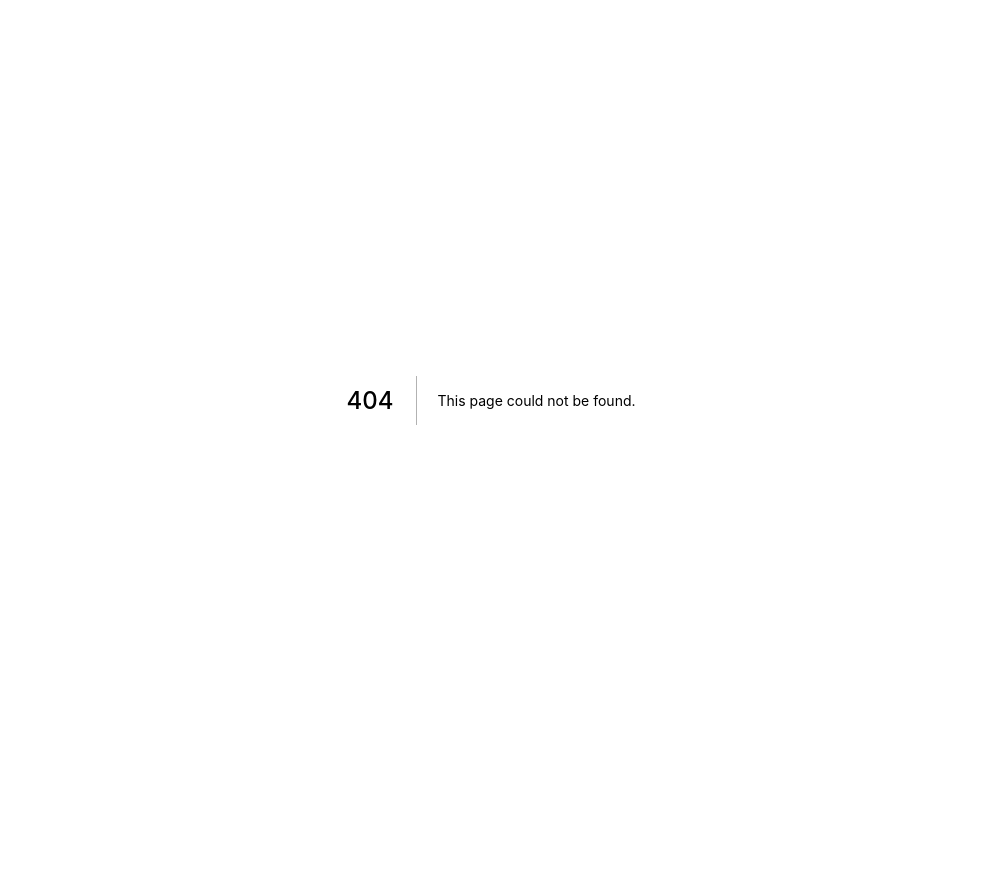
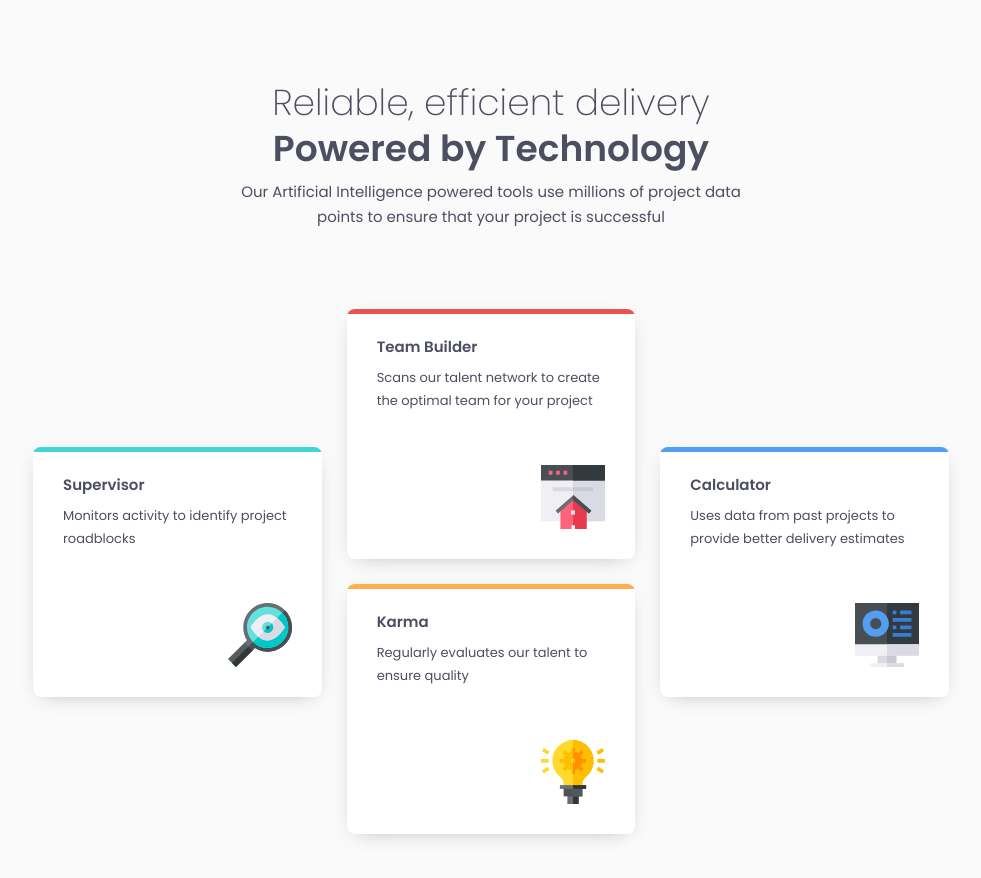
Before and after one commit to tloyan/frontendmentor, a Next.js app: page /four-card-feature-section in a window 1280 px wide. Before the commit this address had no page. Shown: the top 878 px of the page, without its empty margins (149-1130 px from the left). Before the commit the page ends 800 px from the top, so only its background shows below. Built offline with nearby package versions, Linux system fonts and the light colour scheme.

Commit message:
add four card feature section challenge

```diff
--- /dev/null
+++ b/components/four-card-feature-section/index.js
@@ -0,0 +1,44 @@
+import IconCalculator from '../../public/four-card-feature-section/icon-calculator.svg';
+import IconKarma from '../../public/four-card-feature-section/icon-karma.svg';
+import IconSupervisor from '../../public/four-card-feature-section/icon-supervisor.svg';
+import IconTeamBuilder from '../../public/four-card-feature-section/icon-team-builder.svg';
+import style from './style.module.css';
+
+const FourCardFeatureSectionComponent = () => (
+  <div className={style.container}>
+    <div className={style.header}>
+      <h1>
+        <span>Reliable, efficient delivery</span>
+        <span>Powered by Technology</span>
+      </h1>
+      <p className={style.description}>
+        Our Artificial Intelligence powered tools use millions of project data points
+        to ensure that your project is successful
+      </p>
+    </div>
+    <div className={style.section}>
+      <div className={style.section_item}>
+        <p className={style.section_item_title}>Supervisor</p>
+        <p className={style.section_item_description}>Monitors activity to identify project roadblocks</p>
+        <IconSupervisor />
+      </div>
+      <div className={style.section_item}>
+        <p className={style.section_item_title}>Team Builder</p>
+        <p className={style.section_item_description}>Scans our talent network to create the optimal team for your project</p>
+        <IconTeamBuilder />
+      </div>
+      <div className={style.section_item}>
+        <p className={style.section_item_title}>Karma</p>
+        <p className={style.section_item_description}>Regularly evaluates our talent to ensure quality</p>
+        <IconKarma />
+      </div>
+      <div className={style.section_item}>
+        <p className={style.section_item_title}>Calculator</p>
+        <p className={style.section_item_description}>Uses data from past projects to provide better delivery estimates</p>
+        <IconCalculator />
+      </div>
+    </div>
+  </div>
+);
+
+export default FourCardFeatureSectionComponent;
--- /dev/null
+++ b/components/four-card-feature-section/style.module.css
@@ -0,0 +1,180 @@
+.container {
+  --primary-red: hsl(0, 78%, 62%);
+  --primary-cyan: hsl(180, 62%, 55%);
+  --primary-orange: hsl(34, 97%, 64%);
+  --primary-blue: hsl(212, 86%, 64%);
+
+  --neutral-very-dark-blue: hsl(234, 12%, 34%);
+  --neutral-grayish-blue: hsl(229, 6%, 66%);
+  --neutral-very-light-gray: hsl(0, 0%, 98%);
+
+  --font-family: 'Poppins', sans-serif;
+  --font-size: 15px;
+  --weight-extra-light: 200;
+  --weight-regular: 400;
+  --weigth-semi-bold: 600;
+
+  min-height: 100%;
+  font-family: var(--font-family);
+  font-size: var(--font-size);
+  font-weight: var(--weight-regular);
+
+  background-color: var(--neutral-very-light-gray);
+
+  padding-top: 85px;
+  padding-bottom: 70px;
+  padding-left: 32px;
+  padding-right: 32px;
+
+  display: flex;
+  flex-direction: column;
+  justify-content: center;
+
+  color: var(--neutral-very-dark-blue);
+}
+
+.header {
+  display: flex;
+  flex-direction: column;
+  align-items: center;
+  text-align: center;
+}
+
+.header > * + * {
+  margin-top: 12px;
+}
+
+.header > h1 {
+  font-size: 24px;
+}
+
+.header > h1 > span {
+  display: block;
+  font-weight: var(--weigth-semi-bold);
+}
+
+.header > h1 > span:first-child {
+  font-weight: var(--weight-extra-light);
+}
+
+.header > h1 > * + * {
+  margin-top: 10px;
+}
+
+.header > p {
+  max-width: 540px;
+  line-height: 25px;
+}
+
+.section {
+  margin-top: 80px;
+
+  display: grid;
+  grid-template-columns: 1fr;
+  gap: 25px;
+}
+
+.section_item {
+  display: flex;
+  flex-direction: column;
+  justify-content: flex-start;
+  align-items: flex-start;
+
+  min-height: 250px;
+
+  padding-top: 30px;
+  padding-bottom: 30px;
+  padding-left: 30px;
+  padding-right: 30px;
+
+  border-radius: 8px;
+
+  background-color: white;
+  background-size: auto 5px;
+  background-repeat: no-repeat;
+
+  box-shadow: 0px 5px 20px -10px var(--neutral-grayish-blue);
+}
+
+.section_item:first-child {
+  background-image: linear-gradient(var(--primary-cyan));
+  background-image: -webkit-gradient(linear, left top, left bottom, from(var(--primary-cyan)));
+  background-size: auto 5px;
+  background-repeat: no-repeat;
+}
+
+.section_item:nth-of-type(2) {
+  background-image: linear-gradient(var(--primary-red));
+  background-image: -webkit-gradient(linear, left top, left bottom, from(var(--primary-red)));
+}
+
+.section_item:nth-of-type(3) {
+  background-image: linear-gradient(var(--primary-orange));
+  background-image: -webkit-gradient(linear, left top, left bottom, from(var(--primary-orange)));
+}
+
+.section_item:last-child {
+  background-image: linear-gradient(var(--primary-blue));
+  background-image: -webkit-gradient(linear, left top, left bottom, from(var(--primary-blue)));
+}
+
+.section_item > p + p {
+  margin-top: 12px;
+}
+
+.section_item > svg {
+  align-self: flex-end;
+  margin-top: auto; /* justify-self flex-end hack ;) */
+
+  width: 57px;
+  height: 57px;
+}
+
+.section_item_title {
+  font-size: 20;
+  font-weight: var(--weigth-semi-bold);
+}
+
+.section_item_description {
+  font-size: 13px;
+  font-weight: var(--weight-regular);
+  line-height: 23px;
+}
+
+@media(min-width: 1000px) {
+  .header > h1 {
+    font-size: 36px;
+  }
+
+  .section {
+    padding-left: 150px;
+    padding-right: 150px;
+    grid-template-columns: 1fr 1fr 1fr;
+    grid-template-rows: 1fr 1fr 1fr 1fr;
+  }
+
+  .section_item > svg {
+    width: 64px;
+    height: 64px;
+  }
+
+  .section_item:first-child {
+    grid-row: 2/4;
+    grid-column: 1/2;
+  }
+
+  .section_item:nth-of-type(2) {
+    grid-row: 1/3;
+  }
+
+  .section_item:nth-of-type(3) {
+    grid-row: 3/5;
+  }
+
+  .section_item:last-child {
+    grid-row: 2/4;
+    grid-column: 3/4;
+  }
+
+
+}
--- /dev/null
+++ b/pages/four-card-feature-section/index.js
@@ -0,0 +1,16 @@
+import Head from 'next/head';
+import { Fragment } from 'react';
+
+import FourCardFeatureSectionComponent from '../../components/four-card-feature-section';
+
+const FourCardFeatureSectionPage = () => (
+  <Fragment>
+    <Head>
+      <title>Frontend Mentor | Four card feature section</title>
+      <link rel="icon" src="/favicon.ico" />
+    </Head>
+    <FourCardFeatureSectionComponent />
+  </Fragment>
+);
+
+export default FourCardFeatureSectionPage;
```
